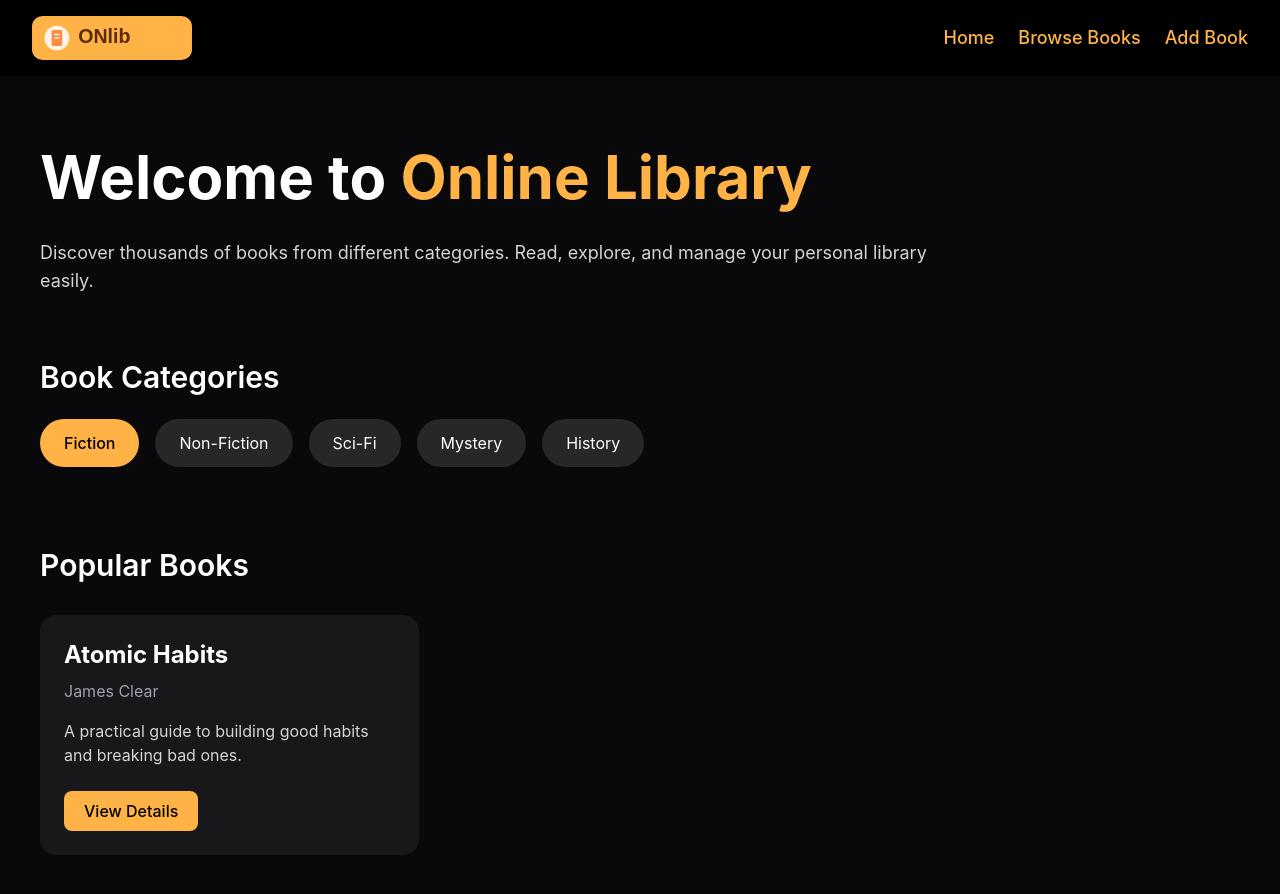
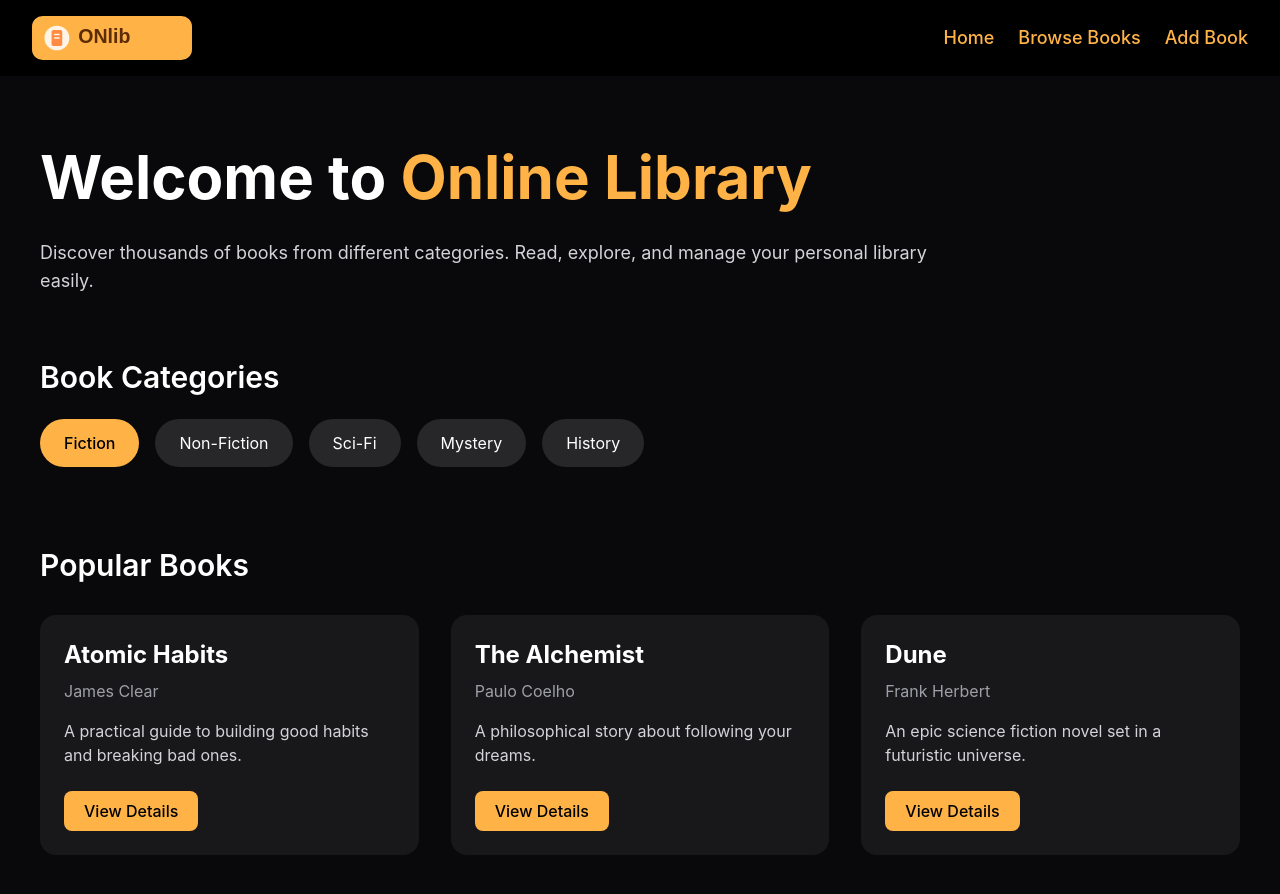
Before and after one commit to mayankrawat45/Online-library-Management, a React (Vite) app: page / in a window 1280 px wide. Shown: the top 894 px of the page. Built offline with nearby package versions, Linux system fonts and the light colour scheme.

Commit message:
Added  dynamic book rendering using reusable BookCard component

```diff
--- a/src/data/books.js
+++ b/src/data/books.js
@@ -0,0 +1,30 @@
+const books = [
+  {
+    id: 1,
+    title: "Atomic Habits",
+    author: "James Clear",
+    description: "A practical guide to building good habits and breaking bad ones.",
+    category: "Self Help",
+    rating: 4.8
+  },
+
+  {
+    id: 2,
+    title: "The Alchemist",
+    author: "Paulo Coelho",
+    description: "A philosophical story about following your dreams.",
+    category: "Fiction",
+    rating: 4.7
+  },
+
+  {
+    id: 3,
+    title: "Dune",
+    author: "Frank Herbert",
+    description: "An epic science fiction novel set in a futuristic universe.",
+    category: "Sci-Fi",
+    rating: 4.9
+  }
+]
+
+export default books
--- a/src/pages/Home.jsx
+++ b/src/pages/Home.jsx
@@ -1,5 +1,6 @@
 import React from 'react'
 import BookCard from '../components/BookCard'
+import books from '../data/books'
 
 const Home = () => {
     return (
@@ -49,11 +50,15 @@ const Home = () => {
 
                 <div className="grid grid-cols-1 md:grid-cols-2 lg:grid-cols-3 gap-8">
 
-                    <BookCard
-                        title="Atomic Habits"
-                        author="James Clear"
-                        description="A practical guide to building good habits and breaking bad ones."
-                    />
+                    {
+                        books.map((book) => {
+                            return <BookCard
+                                title={book.title}
+                                author={book.author}
+                                description={book.description}
+                            />
+                        })
+                    }
 
                 </div>
             </div>
```
